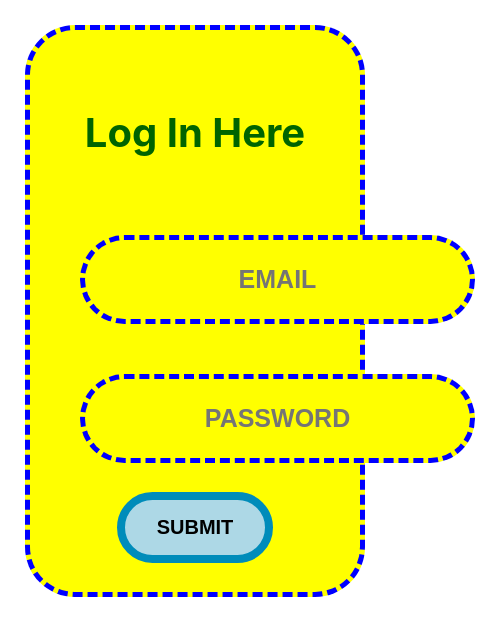
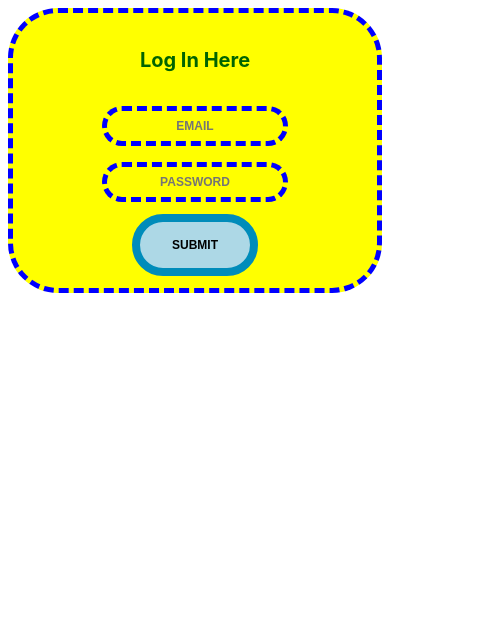
Before and after one commit to Ben8842/heroku-trivia, a React (Create React App) app: page /login in a window 390 px wide. Shown: the top 636 px of the page, 500 px wide, since content can reach past the window. Built offline with nearby package versions, Linux system fonts and the light colour scheme; what keymirror would draw is missing.

Commit message:
responsive design

```diff
--- a/src/App.css
+++ b/src/App.css
@@ -37,19 +37,6 @@
   background-color: yellow;
   border-radius: 50px;
   font-weight: bold;
-}
-
-#triviaScore {
-  text-align: left;
-  color: darkgreen;
-  align-items: center;
-  padding: 25px;
-  margin: 25px;
-  font-size: 30px;
-  background-color: yellow;
-  border-radius: 50px;
-  font-weight: bold;
-  text-align: center;
 }
 
 #tab {
@@ -207,3 +194,171 @@
     transform: rotate(360deg);
   }
 }
+
+@media only screen and (max-width: 800px) {
+  #Header {
+    text-align: right;
+    padding: 4px;
+  }
+
+  #trivia {
+    text-align: center;
+    color: darkgreen;
+    border-style: dashed;
+    border-color: blue;
+    border-width: thick;
+    padding: 8px;
+    margin: 8px;
+    font-size: 20px;
+    background-color: yellow;
+    border-radius: 50px;
+    font-weight: bold;
+  }
+
+  #tab {
+    text-align: center;
+    color: darkgreen;
+    border-style: dashed;
+    border-color: blue;
+    border-width: thick;
+    padding: 8px;
+    margin: 8px;
+    font-size: 12px;
+    background-color: yellow;
+    border-radius: 50px;
+    font-weight: bold;
+  }
+
+  #correct {
+    text-align: center;
+    color: black;
+    border-style: dotted;
+    border-color: darkgreen;
+    border-width: thick;
+    padding: 8px;
+    margin: 8px;
+    font-size: 20px;
+    background-color: lightgreen;
+    border-radius: 50px;
+    font-weight: bold;
+  }
+
+  #wrong {
+    text-align: center;
+    color: white;
+    border-style: double;
+    border-color: darkred;
+    border-width: thick;
+    padding: 8px;
+    margin: 8px;
+    font-size: 20px;
+    background-color: red;
+    border-radius: 50px;
+    font-weight: bold;
+  }
+
+  .button {
+    border: none;
+    color: white;
+    padding: 16px 32px;
+    text-align: center;
+    text-decoration: none;
+    display: inline-block;
+    font-size: 12px;
+    margin: 4px 2px;
+    transition-duration: 0.9s;
+    cursor: pointer;
+    border-radius: 50px;
+    font-weight: bold;
+  }
+
+  .button1 {
+    background-color: lightblue;
+    color: black;
+    border: 8px solid #008cba;
+    font: 18px;
+    border-radius: 50px;
+    font-weight: bold;
+  }
+
+  .button1:hover {
+    background-color: #008cba;
+    color: white;
+    border-radius: 50px;
+    font-weight: bold;
+  }
+
+  .button2 {
+    background-color: red;
+    color: black;
+    border: 8px solid darkred;
+    font: 18px;
+    border-radius: 50px;
+    font-weight: bold;
+  }
+
+  .button2:hover {
+    background-color: black;
+    color: white;
+    border-radius: 50px;
+    font-weight: bold;
+  }
+
+  .button3 {
+    background-color: lightgreen;
+    color: black;
+    border: 8px solid darkgreen;
+    font: 18px;
+    border-radius: 50px;
+    font-weight: bold;
+  }
+
+  .button3:hover {
+    background-color: darkgreen;
+    color: white;
+    border-radius: 50px;
+    font-weight: bold;
+  }
+
+  .button4 {
+    background-color: lightgreen;
+    color: black;
+    border: 5px solid darkgreen;
+    font: 11px;
+    font-size: 11px;
+    border-radius: 50px;
+    font-weight: bold;
+  }
+
+  .button4:hover {
+    background-color: darkgreen;
+    color: white;
+    border-radius: 50px;
+    font-weight: bold;
+  }
+
+  .App {
+    text-align: center;
+  }
+
+  .App-logo {
+    animation: App-logo-spin infinite 20s linear;
+    height: 40vmin;
+    pointer-events: none;
+  }
+
+  .App-header {
+    background-color: #282c34;
+    min-height: 100vh;
+    display: flex;
+    flex-direction: column;
+    align-items: center;
+    justify-content: center;
+    font-size: calc(10px + 2vmin);
+    color: white;
+  }
+
+  .App-link {
+    color: #61dafb;
+  }
+}
--- a/src/components/Scores.js
+++ b/src/components/Scores.js
@@ -36,6 +36,7 @@ class Scores extends Component {
   render() {
     var { isLoggedIn, data, superUser, superScores, cats } = this.state;
     console.log("component mounted and " + isLoggedIn + data + superUser);
+    console.log("current scores are" + superScores);
 
     const pleaseLogIn = (
       <div id="trivia">
```
